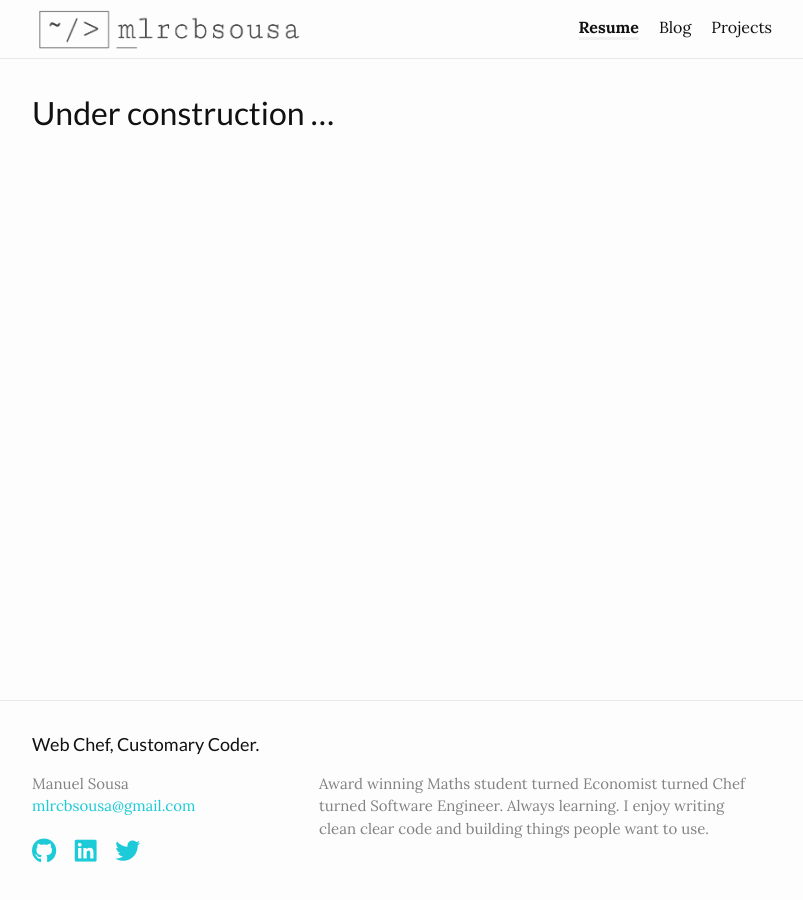
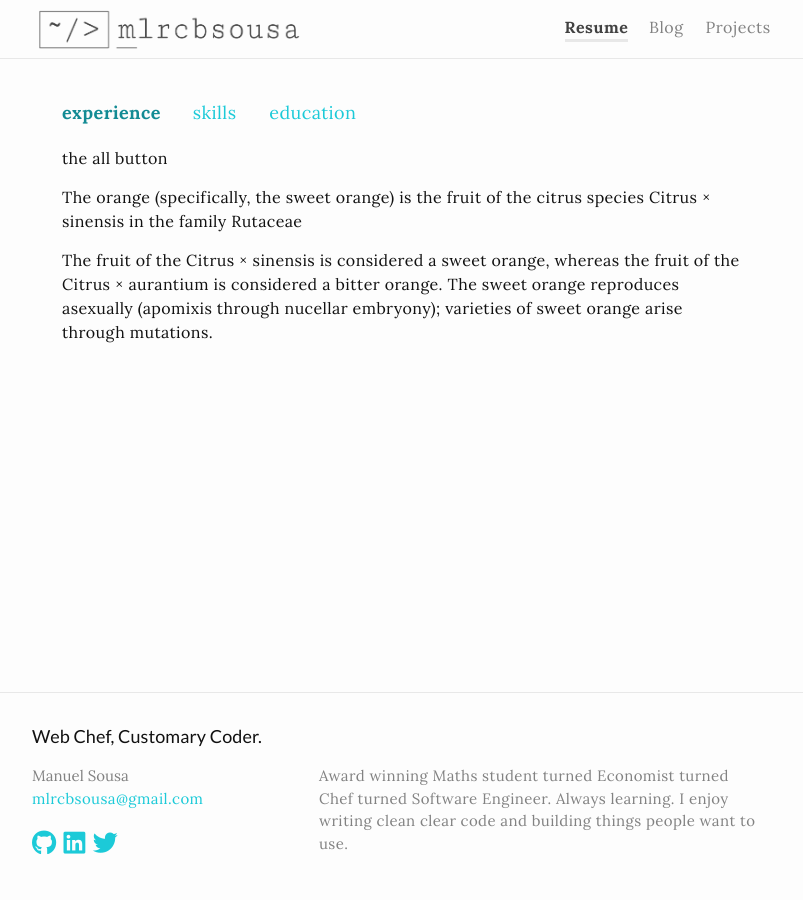
Before and after one commit to mlrcbsousa/mlrcbsousa.github.io, a Jekyll site: the page built from resume.html, in a window 1280 px wide. Shown: the whole page, without its empty margins (238-1041 px from the left). Built offline with Jekyll 4.4.1, drawn with Linux system fonts in a browser that asks for light colours; nearby versions of some CDN libraries.

Commit message:
Tabs on Resume page

```diff
--- a/_config.yml
+++ b/_config.yml
@@ -5,13 +5,13 @@ description: >-
   Award winning Maths student turned Economist turned
   Chef turned Software Engineer. Always learning. I enjoy writing clean clear code
   and building things people want to use.
-baseurl: "" # the subpath of your site, e.g. /blog
+baseurl: ""
 url: "https://www.mlrcbsousa.com"
 google_analytics: UA-129352462-1
 
 # Layout
 header_pages:
-  - resume.md
+  - resume.html
   - blog/index.html
   - projects.markdown
 paginate: 5
@@ -55,8 +55,6 @@ defaults:
       path: "images"
     values:
       image: true
-#      type: images
-#        permalink: /:title/
 
 # Exclude from processing.
 # The following items will not be processed, by default.
--- a/_includes/header.html
+++ b/_includes/header.html
@@ -19,8 +19,9 @@
                 {%- for path in site.header_pages -%}
                     {%- assign my_page = site.pages | where: "path", path | first -%}
                     {%- if my_page.title -%}
-                        <a  class="page-link {% if page.url contains my_page.url %}active__link{% endif %}"
-                            href="{{ my_page.url | relative_url }}">{{ my_page.title | escape }}</a>
+                        <a  data-text="{{ my_page.title }}"
+                            class="page-link {% if page.url contains my_page.url %}active__link{% endif %}"
+                            href="{{ my_page.url | relative_url }}">{{ my_page.title }}</a>
                     {%- endif -%}
                 {%- endfor -%}
             </div>
--- a/_sass/custom-styles.scss
+++ b/_sass/custom-styles.scss
@@ -1,161 +1,64 @@
 /**
- * Headings
+ * Headings Font
  */
 h1, h2, h3, h4, h5, h6 {
   font-family: "Lato", sans-serif;
+  letter-spacing: 0.1px;
 }
 
 
-// Header nav links
-.active__link{
-  font-weight: bold;
-  border-bottom: 3px solid #f1f1f1;
-
-  @include media-query($on-palm) {
-    font-weight: normal;
-    border-bottom: none;
-  }
+p, span, a, label {
+  letter-spacing: 0.4px;
 }
 
 
 /**
- * Landing page
+ * Header nav links
  */
+.site-nav {
 
-.logo {
-  position: absolute;
-  top: 40%;
-  left: 50%;
-  -webkit-transform: translate(-50%, -50%);
-  -ms-transform: translate(-50%, -50%);
-  transform: translate(-50%, -50%);
-  display: -webkit-box;
-  display: -ms-flexbox;
-  display: flex;
-  -webkit-box-pack: center;
-  -ms-flex-pack: center;
-  justify-content: center;
-  -webkit-box-align: center;
-  -ms-flex-align: center;
-  align-items: center;
-  -webkit-box-orient: vertical;
-  -webkit-box-direction: normal;
-  -ms-flex-direction: column;
-  flex-direction: column;
+  .page-link {
+    color: $grey-color;
+    display: inline-block;
+    text-align: center;
 
-  img {
-    max-width: 150%;
-    width: 350px;
-    box-shadow: 0px 3px 15px 3px rgba(0,0,0,0.1);
-  }
-}
-
-.landing-links {
-  width: 300px;
-  position: absolute;
-  left: 50%;
-  bottom: 27%;
-  -webkit-transform: translate(-50%);
-  -ms-transform: translate(-50%);
-  transform: translate(-50%);
-  @include relative-font-size(1.125);
-  letter-spacing: 2px;
-  display: -webkit-box;
-  display: -ms-flexbox;
-  display: flex;
-  -ms-flex-pack: distribute;
-  justify-content: space-around;
-  -webkit-box-align: center;
-  -ms-flex-align: center;
-  align-items: center;
-
-  @include media-query($on-palm) {
-    bottom: 25%;
-  }
-
-  a {
-    color: $grey-color;
-    padding-bottom: 2px;
-    text-decoration: none;
-    border-bottom: 1.5px solid transparent;
     transition-property: all;
-    transition-duration: 0.2s;
-    transition-timing-function: ease-in-out;
-    transition-delay: 0.2s;
-
-    &:hover {
-      color: $grey-color-dark;
-      border-bottom: 1.5px solid $grey-color-dark;
-    }
-  }
-}
-
-.landing-link {
-  color: $text-color;
-  line-height: $base-line-height;
-
-  // Gaps between nav items, but not on the last one
-  &:not(:last-child) {
-    margin-right: 20px;
-  }
-}
-
-.social-icons {
-  width: 200px;
-  height: 30px;
-  position: absolute;
-  left: 50%;
-  bottom: 15%;
-  -webkit-transform: translate(-50%);
-  -ms-transform: translate(-50%);
-  transform: translate(-50%);
-  font-size: 25px;
-  display: -webkit-box;
-  display: -ms-flexbox;
-  display: flex;
-  -ms-flex-pack: distribute;
-  justify-content: space-around;
-  -webkit-box-align: center;
-  -ms-flex-align: center;
-  align-items: center;
-
-  > a {
-    color: $grey-color-lighter;
-    transition-property: all;
-    transition-duration: 0.2s;
+    transition-duration: 0.3s;
     transition-timing-function: ease-in-out;
     transition-delay: 0.2s;
 
     &:hover {
       color: $grey-color-dark;
     }
+
+    // Hover bold that doesn't move the word
+    &::before {
+      display: block;
+      content: attr(data-text); // Add a data-text attribute to the <a>
+      font-weight: bold;
+      height: 0;
+      overflow: hidden;
+      visibility: hidden;
+    }
+
+    &.active__link{
+      color: $grey-color-dark;
+
+      font-weight: bold;
+      border-bottom: 3px solid $grey-color-light;
+
+      @include media-query($on-palm) {
+        font-weight: normal;
+        border-bottom: none;
+      }
+    }
   }
 }
 
 
-/**
- * Pagination navbar
- */
-.pagination {
-  margin-bottom: $spacing-unit;
-  @extend .social-media-list;
-  li {
-    display: inline;
 
-    a, div {
-      min-width: 41px;
-      text-align: center;
-      box-sizing: border-box;
-    }
-    div {
-      display: inline-block;
-      padding: $spacing-unit / 4;
-      border: 1px solid transparent;
-
-      &.pager-edge {
-        color: $border-color-01;
-        border: 1px dashed;
-      }
-    }
-  }
-}
+@import
+  "custom/landing-page",
+  "custom/pagination",
+  "custom/tabs"
+;
--- a/_sass/custom-variables.scss
+++ b/_sass/custom-variables.scss
@@ -7,8 +7,7 @@ $grey-color-dark:      darken($grey-color, 25%) !default;
 
 $code-background-color: #eeeeff !default;
 
-$brand-color:           #566383 !default;
-$link-base-color:       #566383 !default;
+$link-base-color:       $brand-color !default;
 $link-visited-color:    darken($link-base-color, 15%) !default;
 $link-hover-color:      $text-color !default;
 
--- /dev/null
+++ b/_sass/custom/_landing-page.scss
@@ -0,0 +1,113 @@
+/**
+ * Landing page
+ */
+
+.logo {
+  position: absolute;
+  top: 40%;
+  left: 50%;
+  -webkit-transform: translate(-50%, -50%);
+  -ms-transform: translate(-50%, -50%);
+  transform: translate(-50%, -50%);
+  display: -webkit-box;
+  display: -ms-flexbox;
+  display: flex;
+  -webkit-box-pack: center;
+  -ms-flex-pack: center;
+  justify-content: center;
+  -webkit-box-align: center;
+  -ms-flex-align: center;
+  align-items: center;
+  -webkit-box-orient: vertical;
+  -webkit-box-direction: normal;
+  -ms-flex-direction: column;
+  flex-direction: column;
+
+  img {
+    max-width: 150%;
+    width: 350px;
+    box-shadow: 0px 3px 15px 3px rgba(0,0,0,0.1);
+  }
+}
+
+.landing-links {
+  width: 300px;
+  position: absolute;
+  left: 50%;
+  bottom: 27%;
+  -webkit-transform: translate(-50%);
+  -ms-transform: translate(-50%);
+  transform: translate(-50%);
+  @include relative-font-size(1.125);
+  letter-spacing: 2px;
+  display: -webkit-box;
+  display: -ms-flexbox;
+  display: flex;
+  -ms-flex-pack: distribute;
+  justify-content: space-around;
+  -webkit-box-align: center;
+  -ms-flex-align: center;
+  align-items: center;
+
+  @include media-query($on-palm) {
+    bottom: 25%;
+  }
+
+  a {
+    color: $grey-color;
+    padding-bottom: 2px;
+    text-decoration: none;
+    border-bottom: 1.5px solid transparent;
+    transition-property: all;
+    transition-duration: 0.2s;
+    transition-timing-function: ease-in-out;
+    transition-delay: 0.2s;
+
+    &:hover {
+      color: $grey-color-dark;
+      border-bottom: 1.5px solid $grey-color-dark;
+    }
+  }
+}
+
+.landing-link {
+  color: $text-color;
+  line-height: $base-line-height;
+
+  // Gaps between nav items, but not on the last one
+  &:not(:last-child) {
+    margin-right: 20px;
+  }
+}
+
+.social-icons {
+  width: 200px;
+  height: $spacing-unit;
+  position: absolute;
+  left: 50%;
+  bottom: 15%;
+  -webkit-transform: translate(-50%);
+  -ms-transform: translate(-50%);
+  transform: translate(-50%);
+  font-size: 25px;
+  display: -webkit-box;
+  display: -ms-flexbox;
+  display: flex;
+  -ms-flex-pack: distribute;
+  justify-content: space-around;
+  -webkit-box-align: center;
+  -ms-flex-align: center;
+  align-items: center;
+
+  > a {
+    color: $grey-color-lighter;
+    transition-property: all;
+    transition-duration: 0.2s;
+    transition-timing-function: ease-in-out;
+    transition-delay: 0.2s;
+
+    &:hover {
+      color: $grey-color-dark;
+    }
+  }
+}
--- /dev/null
+++ b/_sass/custom/_pagination.scss
@@ -0,0 +1,26 @@
+/**
+ * Pagination navbar
+ */
+.pagination {
+  margin-bottom: $spacing-unit;
+  @extend .social-media-list;
+  li {
+    display: inline;
+
+    a, div {
+      min-width: 41px;
+      text-align: center;
+      box-sizing: border-box;
+    }
+    div {
+      display: inline-block;
+      padding: $spacing-unit / 4;
+      border: 1px solid transparent;
+
+      &.pager-edge {
+        color: $border-color-01;
+        border: 1px dashed;
+      }
+    }
+  }
+}
--- /dev/null
+++ b/_sass/custom/_tabs.scss
@@ -0,0 +1,74 @@
+/**
+ * Resume Tabs
+ */
+.tabs {
+  display: flex;
+  flex-wrap: wrap;
+
+  input, label, div, p {
+    box-sizing: border-box;
+  }
+}
+
+.input {
+  position: absolute;
+  opacity: 0;
+
+  &:focus + .label {
+    //box-shadow: inset 0px 0px 0px 3px #2aa1c0; // #4DA2C0
+    z-index: 1;
+  }
+
+  &:checked + .label {
+    color: darken($brand-color, 15%);
+    font-weight: bold;
+
+    + .panel {
+      display: block;
+    }
+  }
+}
+
+.label {
+  width: auto;
+  padding: 10px ($spacing-unit / 2);
+  cursor: pointer;
+
+  &:nth-child(2) {
+    padding-left: $spacing-unit;
+  }
+
+  transition-property: all;
+  transition-duration: 0.3s;
+  transition-timing-function: ease-in-out;
+  transition-delay: 0.2s;
+
+  // Hover bold that doesn't move the word
+  display: inline-block;
+  text-align: center;
+
+  @include relative-font-size(1.125);
+  color: $brand-color;
+
+  @include media-query($on-palm) {
+  }
+
+  &:hover {
+    color: darken($brand-color, 15%);
+  }
+
+  &::before {
+    display: block;
+    content: attr(data-text); // Add a data-text attribute to the <label>
+    font-weight: bold;
+    height: 0;
+    overflow: hidden;
+    visibility: hidden;
+  }
+}
+
+.panel {
+  display: none;
+  padding: ($spacing-unit/3) $spacing-unit;
+  order: 99;
+}
--- a/_sass/minima/_base.scss
+++ b/_sass/minima/_base.scss
@@ -96,7 +96,6 @@ li {
 h1, h2, h3, h4, h5, h6 {
   font-weight: $base-font-weight;
 }
-
 
 
 /**
--- a/_sass/minima/_layout.scss
+++ b/_sass/minima/_layout.scss
@@ -38,6 +38,7 @@
   .page-link {
     color: $text-color;
     line-height: $base-line-height;
+    letter-spacing: 0.6px;
 
     // Gaps between nav items, but not on the last one
     &:not(:last-child) {
--- /dev/null
+++ b/resume.html
@@ -0,0 +1,30 @@
+---
+title: Resume
+permalink: /resume/
+---
+
+
+<div class="tabs">
+  <input name="tabs" type="radio" id="tab-1" checked="checked" class="input"/>
+  <label for="tab-1" class="label" data-text="experience">experience</label>
+  <div class="panel">
+    <p>the all button</p>
+    <p>The orange (specifically, the sweet orange) is the fruit of the citrus species Citrus × sinensis in the family Rutaceae</p>
+    <p>The fruit of the Citrus × sinensis is considered a sweet orange, whereas the fruit of the Citrus × aurantium is considered a bitter orange. The sweet orange reproduces asexually (apomixis through nucellar embryony); varieties of sweet orange arise through mutations.</p>
+  </div>
+
+  <input name="tabs" type="radio" id="tab-2" class="input"/>
+  <label for="tab-2" class="label" data-text="skills">skills</label>
+  <div class="panel">
+    <p>the all button</p>
+    <p>The tangerine (Citrus tangerina) is an orange-colored citrus fruit that is closely related to, or possibly a type of, mandarin orange (Citrus reticulata).</p>
+    <p>The name was first used for fruit coming from Tangier, Morocco, described as a mandarin variety. Under the Tanaka classification system, Citrus tangerina is considered a separate species.</p>
+  </div>
+
+  <input name="tabs" type="radio" id="tab-3" class="input"/>
+  <label for="tab-3" class="label" data-text="education">education</label>
+  <div class="panel">
+    <p>the all button</p>
+    <p>A clementine (Citrus ×clementina) is a hybrid between a mandarin orange and a sweet orange, so named in 1902. The exterior is a deep orange colour with a smooth, glossy appearance. Clementines can be separated into 7 to 14 segments. Similarly to tangerines, they tend to be easy to peel.</p>
+  </div>
+</div>
--- a/resume.md
+++ /dev/null
@@ -1,6 +0,0 @@
----
-title: Resume
-permalink: /resume/
----
-
-# Under construction ...
```
Also changed, not shown: images/nice-blues.png (added).
